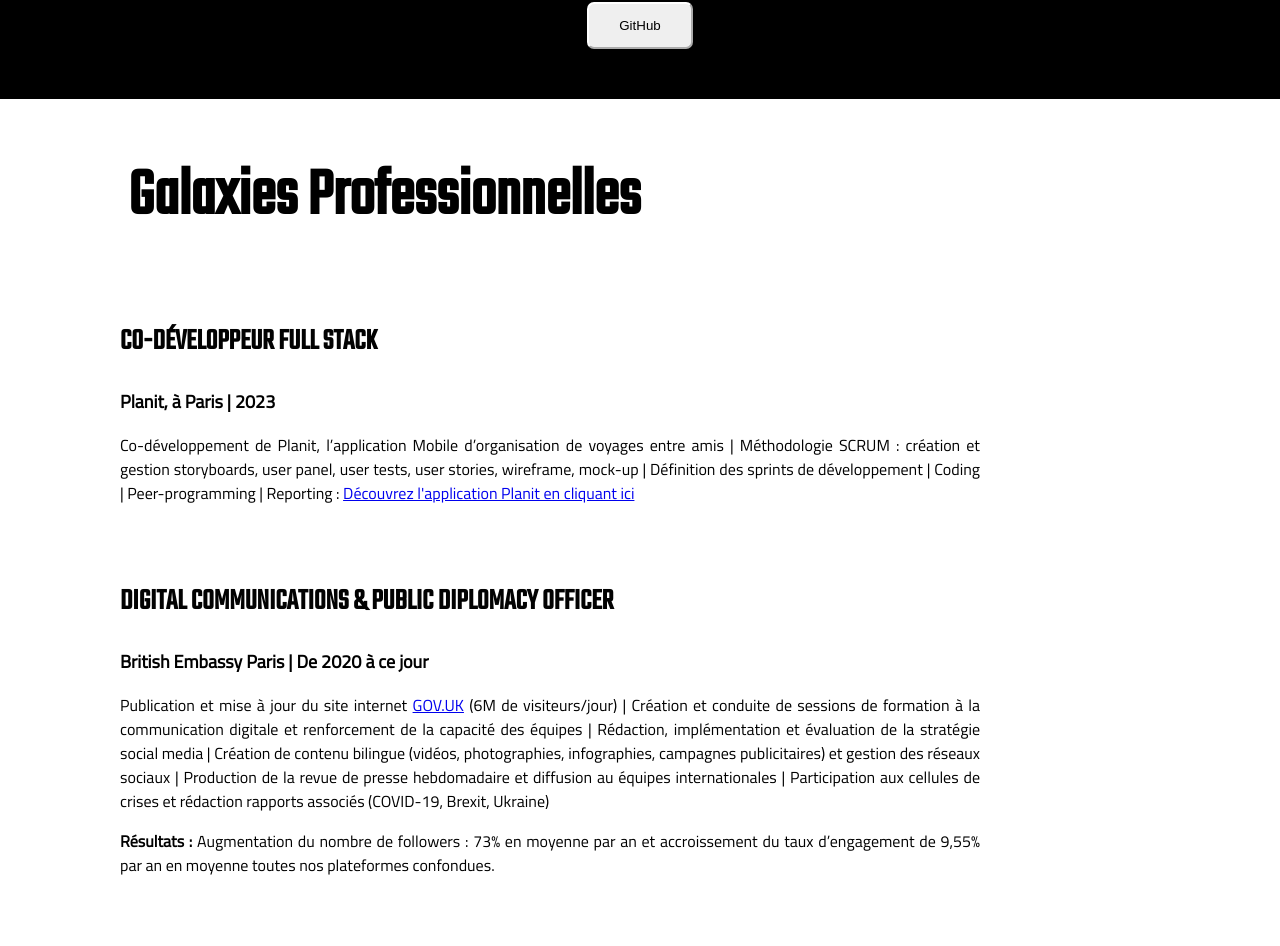
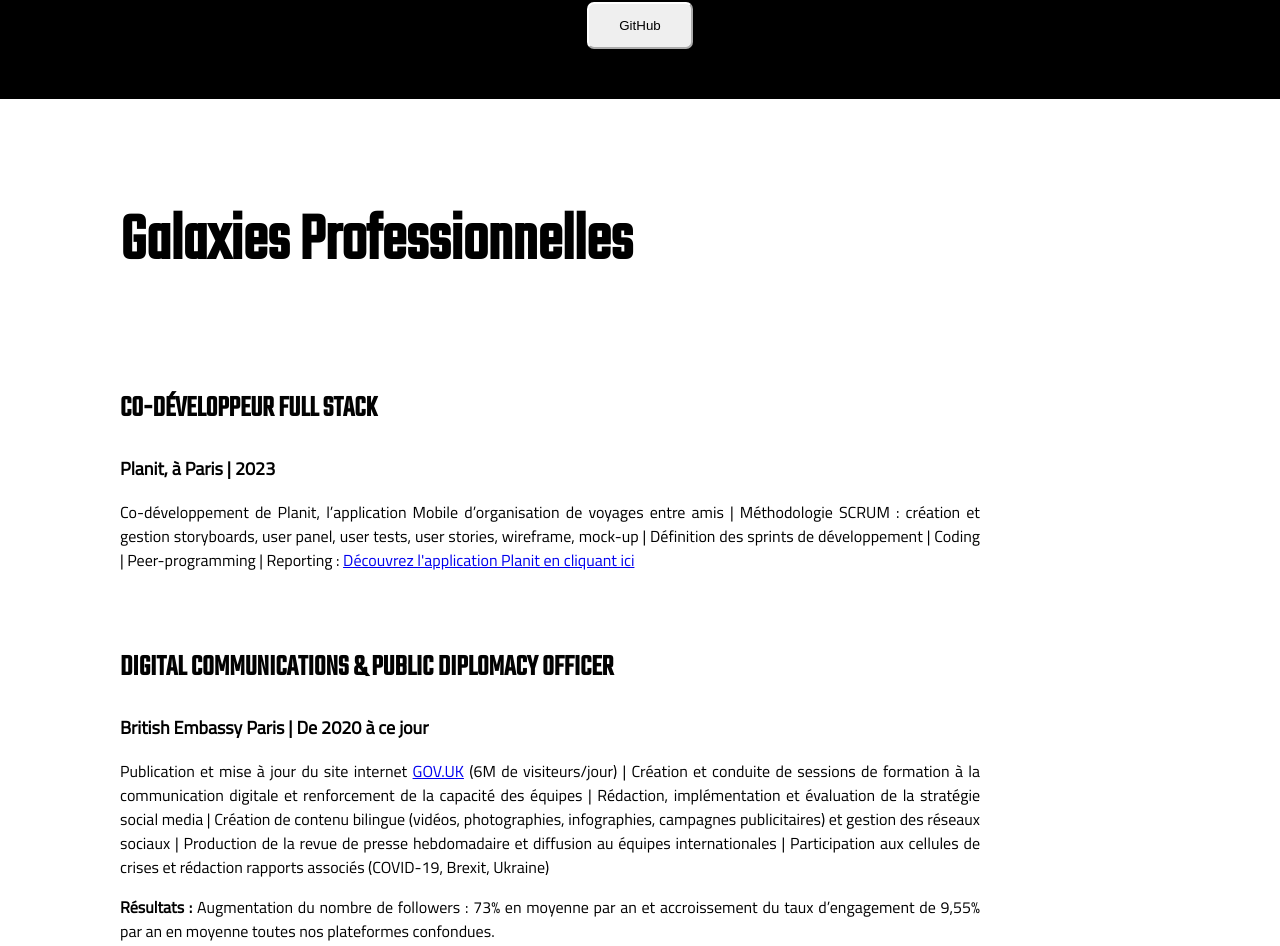
Before and after one commit to jhty75/myresume, a Next.js app: page / in a window 1280 px wide. Shown: the part 2624-3570 px from the top of the page. Built offline with nearby package versions, Linux system fonts and the light colour scheme.

Commit message:
myresume

```diff
--- a/styles/Education.module.css
+++ b/styles/Education.module.css
@@ -3,8 +3,8 @@
     padding-bottom: 50px;
     /* margin-left: 120px;
     margin-right: 100px; */
-    width: 100%;
     background-color: rgb(245, 245, 245);
+    width: 100vw;
 }
 
 .mainTitle {
--- a/styles/ProExperience.module.css
+++ b/styles/ProExperience.module.css
@@ -10,7 +10,6 @@
     font-family: "teko";
     font-size: 68px;
     color: rgb(0, 0, 0);
-    margin: 0rem 0.5rem;
 }
 
 .jobTitle {
```
